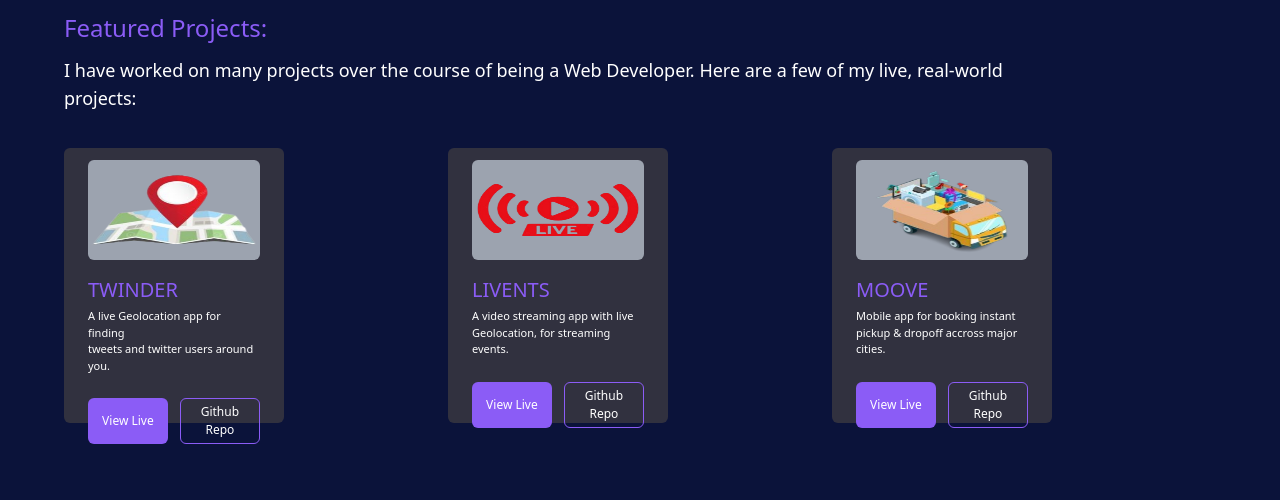
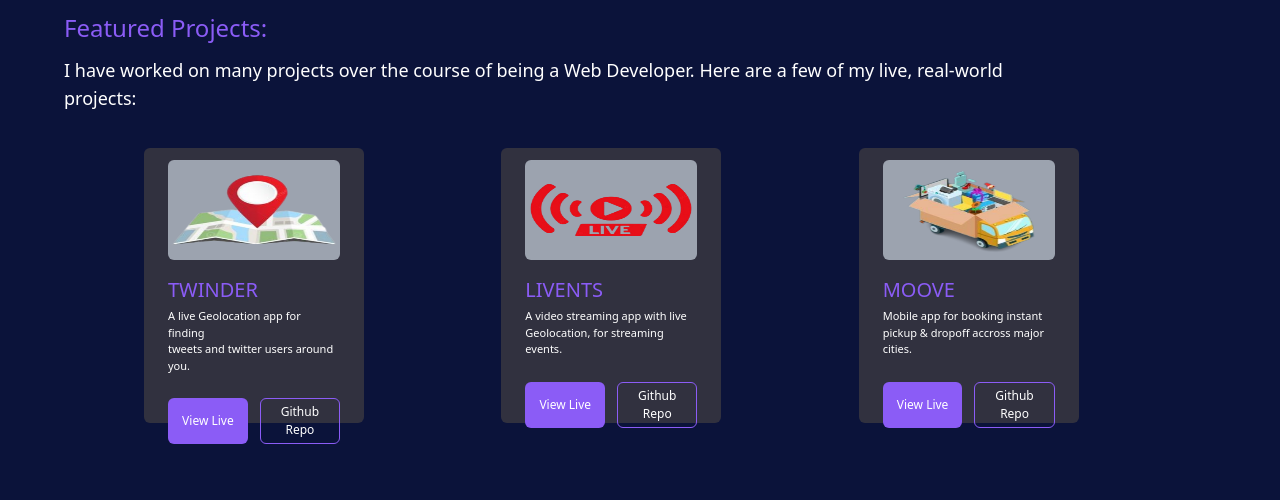
Before and after one commit to Abdikani98/Team-Work, a plain HTML site: page index.html in a window 1280 px wide. Shown: the part 1020-1520 px from the top of the page. Drawn offline with nearby package versions, Linux system fonts and the light colour scheme.

Commit message:
change boxes

```diff
--- a/index.html
+++ b/index.html
@@ -109,7 +109,7 @@
             </p>
         </div>
 
-        <div class="grid grid-cols-1 sm:grid-cols-2 lg:grid-cols-3  mt-6">
+        <div class="grid grid-cols-1 sm:grid-cols-2 lg:grid-cols-3  mt-6 ml-20">
             <!-- Project 1 -->
             <div class="mt-3 bg-[#31313f] w-[220px] h-[275px] px-6 py-3
             rounded-md">
```
